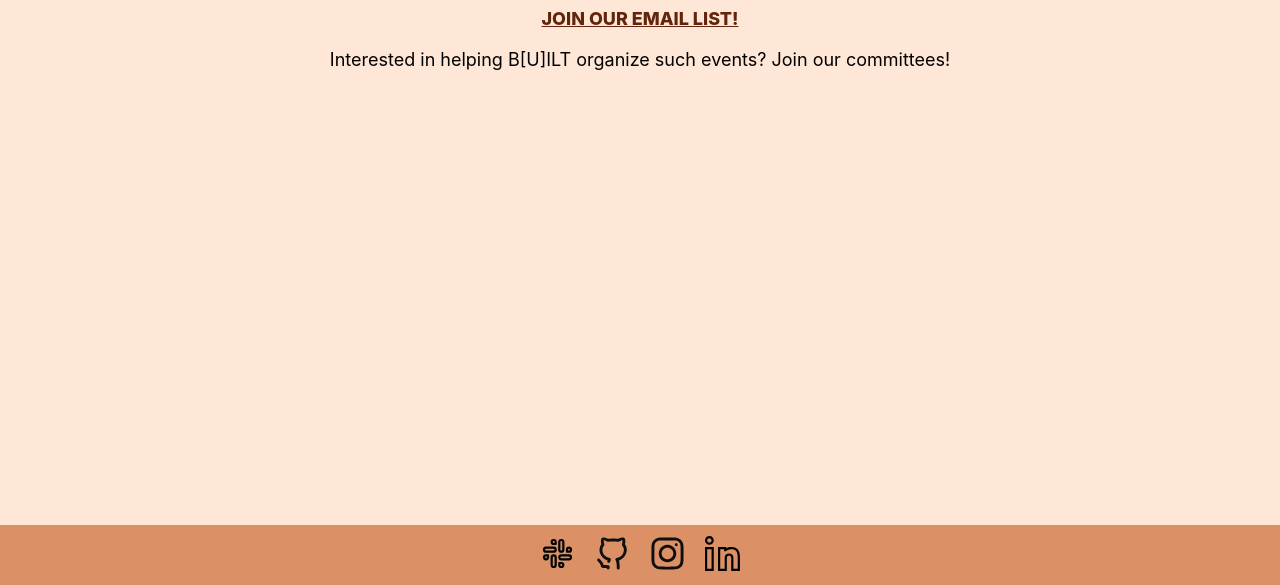
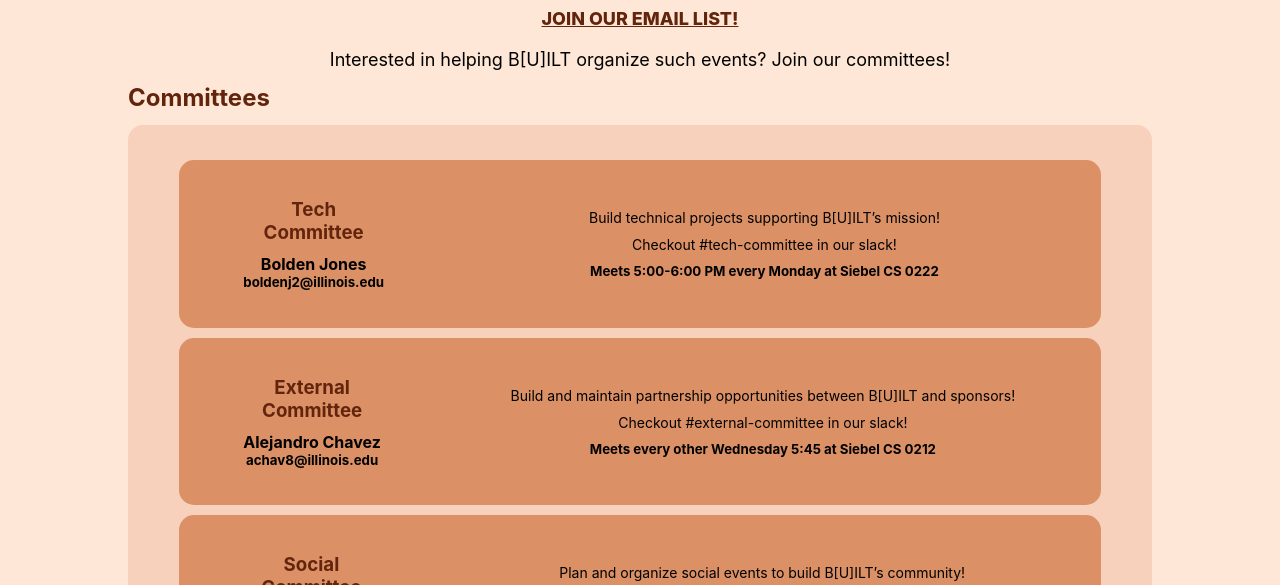
Before and after one commit to B-U-I-L-T-UIUC/BUILT-Website, a React (Create React App) app: page /Get-Involved in a window 1280 px wide. Shown: the part 215-800 px from the top of the page. Built offline with nearby package versions, Linux system fonts and the light colour scheme.

Commit message:
finished committee cards and page content

```diff
--- a/src/components/committeeCard.js
+++ b/src/components/committeeCard.js
@@ -1,14 +1,28 @@
-import '../styles/committeeCard.css'
+import "../styles/committeeCard.css";
 
-const CommitteeCard =  ({lead}) => {
-    return (
+const CommitteeCard = ({
+  name,
+  lead,
+  netid,
+  description,
+  meeting,
+  channel,
+}) => {
+  return (
     <div className="orange-card">
-        <h3 className="lead-name">{lead}</h3>
+      <div className="horizontal-stack">
+        <div className="vertical-stack">
+          <h3 className="name"> {name} <br/> Committee</h3>
+          <h4 className="lead">{lead}</h4>
+          <h5 className="email">{netid}@illinois.edu</h5>
+        </div>
+        <div className="vertical-stack">
+          <p className="description">{description}</p>
+          <p className="channel">Checkout #{channel} in our slack!</p>
+          <h5 className="meeting">{meeting}</h5>
+        </div>
+      </div>
     </div>
-    )
-
-}
-
+  );
+};
 export default CommitteeCard;
-
-// name, , email, description, meetingtimeandroom
--- a/src/pages/getInvolvedPage.js
+++ b/src/pages/getInvolvedPage.js
@@ -31,8 +31,44 @@
       <p className="join-committees">
         Interested in helping B[U]ILT organize such events? Join our committees!
       </p>
+
+      <h2 className="committee-header">Committees</h2>
+
+      <div className="light-orange-card">
+        <CommitteeCard
+          name="Tech"
+          lead="Bolden Jones"
+          netid="boldenj2"
+          description="Build technical projects supporting B[U]ILT’s mission!"
+          meeting="Meets 5:00-6:00 PM every Monday at Siebel CS 0222"
+          channel="tech-committee"
+        ></CommitteeCard>
+        <CommitteeCard
+          name="External"
+          lead="Alejandro Chavez"
+          netid="achav8"
+          description="Build and maintain partnership opportunities between B[U]ILT and sponsors!"
+          meeting="Meets every other Wednesday 5:45 at Siebel CS 0212"
+          channel="external-committee"
+        ></CommitteeCard>
+        <CommitteeCard
+          name="Social"
+          lead="Adela Bautista"
+          netid="adelab2"
+          description="Plan and organize social events to build B[U]ILT’s community!"
+          meeting="Meeting times vary"
+          channel="social-committee"
+        ></CommitteeCard>
+                <CommitteeCard
+          name="Outreach"
+          lead="Alexis Serrano"
+          netid="aserr3"
+          description="Help B[U]ILT obtain and maintain partnership opportunities with sponsors!"
+          meeting="Meeting times TBA"
+          channel="outreach-committee coming soon"
+        ></CommitteeCard>
+      </div>
     </div>
-
   );
 }
 
--- a/src/styles/committeeCard.css
+++ b/src/styles/committeeCard.css
@@ -1,5 +1,50 @@
 .orange-card {
     background-color: #DB9066;
-    margin-left: 15%;
-    margin-right: 15%;
+    margin-left: 5%;
+    margin-right: 5%;
+    border-radius: 15px;
+    margin-top: 1%;
+    margin-bottom: 1%;
+    padding: 20px; /* Add padding for spacing */
+    display: flex; /* Flexbox for centering content */
+    flex-direction: column; /* Stacks horizontal-stack vertically */
+    align-items: center; /* Vertically center horizontal-stack */
+    height: auto; /* Adjust based on content */
 }
+.name {
+    color: #62250C;
+}
+
+.lead {
+    margin-bottom: -10px;
+}
+
+.vertical-stack {
+    margin-top: 2%;
+    margin-bottom: 2%;
+    margin-left: 5%;
+    margin-right: 5%;
+    display: flex;
+    flex-direction: column;
+    align-items: center;
+    justify-content: center;
+    gap: 10px;
+    text-align: center;
+    height: 100%;
+}
+
+.horizontal-stack {
+    display: flex;
+    justify-content: space-between;
+    align-items: center;
+    gap: 20px;
+    width: 100%;
+}
+
+.description, .channel {
+    font-size: 14px;
+}
+
+.horizontal-stack .vertical-stack:nth-child(2) {
+    flex: 1;
+}
--- a/src/styles/getInvolvedPage.css
+++ b/src/styles/getInvolvedPage.css
@@ -47,3 +47,21 @@
     padding-left: 15%;
     padding-right: 15%;
 }
+
+.light-orange-card {
+    border-radius: 15px;
+    background-color:#F7D1BC;
+    margin-left: 10%;
+    margin-right: 10%;
+    padding-top: 2%;
+    padding-bottom: 2%;
+    margin-bottom: 1%
+}
+
+.committee-header {
+    color: #62250C;
+    padding-left: 10%;
+    padding-right: 10%;
+    padding-top: 1%;
+    padding-bottom: 1%;
+}
```
